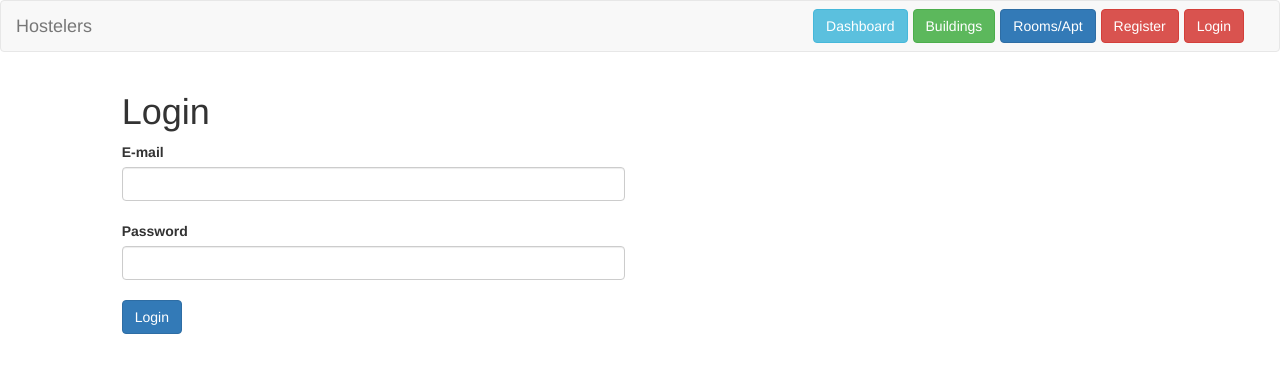
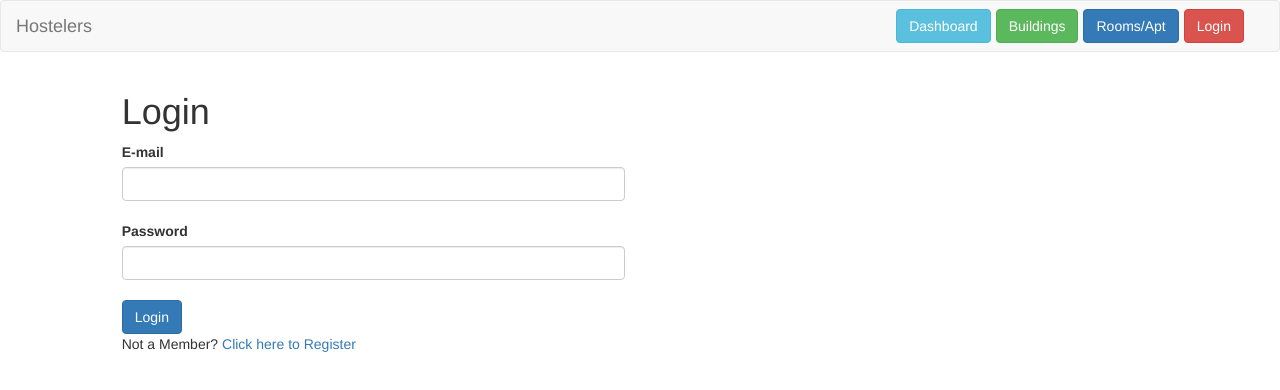
Before and after one commit to FaisalWaleed/react-hostelapp, a React (Create React App) app: page /login in a window 1280 px wide. Shown: the top 390 px of the page. Built offline with nearby package versions, Linux system fonts and the light colour scheme.

Commit message:
Added Login Component and Logout Control

```diff
--- a/src/components/Header/index.jsx
+++ b/src/components/Header/index.jsx
@@ -25,12 +25,16 @@ class Header extends React.Component{
                 <Link to={'/buildings/show'} className="add-margin btn btn-primary" >
                   Rooms/Apt
                 </Link>
-                <Link to={'/register'} className="add-margin btn btn-danger" >
-                    Register
-                </Link>
-                <Link to={'/login'} className="add-margin btn btn-danger" >
-                    Login
-                </Link>
+
+                {localStorage.getItem("access-token") ? (
+                    <a onClick={ (props = this.props) => { localStorage.clear(); window.location.href ="/"; } } className="add-margin btn btn-danger" >
+                        Logout
+                    </a>
+                ) : (
+                      <Link to={'/login'} className="add-margin btn btn-danger" >
+                        Login
+                      </Link>
+                )}
               </div>
             </form>
           </div>
--- a/src/components/Login/index.jsx
+++ b/src/components/Login/index.jsx
@@ -1,5 +1,6 @@
 import React from 'react';
 import Axios from "axios/index";
+import { Link } from 'react-router-dom';
 
 class Login extends React.Component{
     constructor(props){
@@ -40,6 +41,9 @@ class Login extends React.Component{
         }).then(function(response){
             console.log(response);
             if(response.data.data.id){
+                localStorage.setItem('access-token',response.headers["access-token"]);
+                localStorage.setItem('client',response.headers["client"]);
+                localStorage.setItem('uid',response.headers["uid"]);
                 alert("Successfully Logged In!");
                 props.history.push("/");
             }
@@ -63,6 +67,8 @@ class Login extends React.Component{
                     <input type="password" name="password" className="form-control" onChange={this.handleInputChange} />
                     <br />
                     <input className="btn btn-primary" type="submit" value="Login" />
+                    <br/>
+                    <span>Not a Member? <Link to="/register">Click here to Register</Link></span>
                 </form>
             </div>
         );
```
